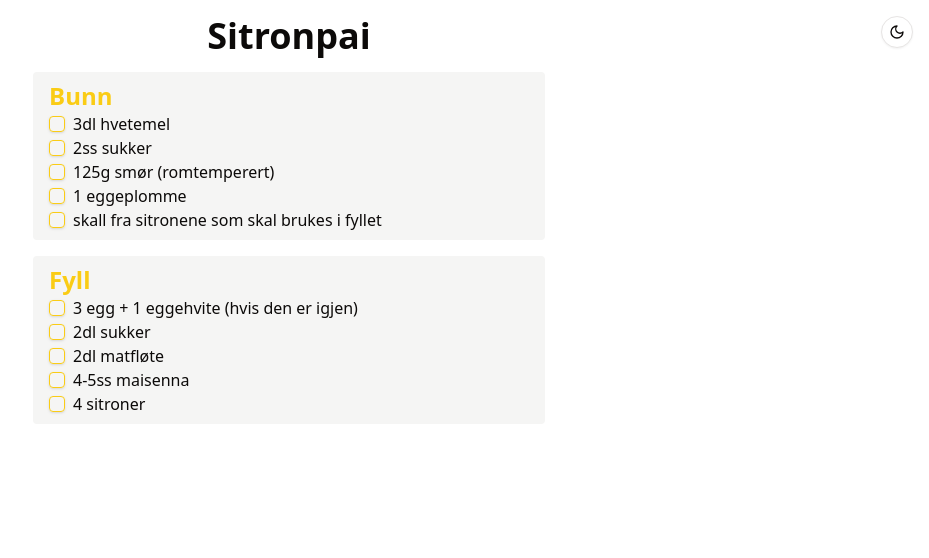
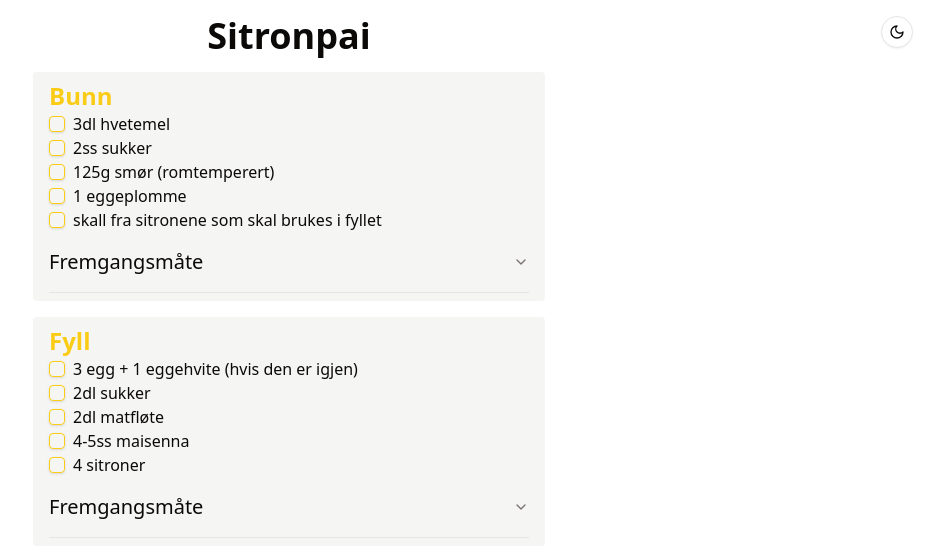
Before and after one commit to JonRennan/oppskriftsbok, a Next.js app: page / in a window 1280 px wide. Shown: the top 558 px of the page, without its empty margins (351-1280 px from the left). Built offline with nearby package versions, Linux system fonts and the light colour scheme.

Commit message:
add instructions

```diff
--- a/src/app/page.tsx
+++ b/src/app/page.tsx
@@ -1,3 +1,9 @@
+import {
+  Accordion,
+  AccordionContent,
+  AccordionItem,
+  AccordionTrigger,
+} from "~/components/ui/accordion"
 import { Checkbox } from "~/components/ui/checkbox";
 
 export default function HomePage() {
@@ -60,6 +66,27 @@ export default function HomePage() {
             </li>
           ))}
         </ul>
+        <Accordion type="single" collapsible>
+          <AccordionItem value="item-1">
+            <AccordionTrigger className="text-xl">Fremgangsmåte</AccordionTrigger>
+            <AccordionContent>
+              <ul className="flex flex-col gap-1">
+                <li>
+                  Ha alt i en bolle og kna det til en jevn deig.
+                </li>
+                <li>
+                  Smør paiformen med smør og press deigen jevnt ut i formen.
+                </li>
+                <li>
+                  La deigen stå kaldt i formen i minst 30 min.
+                </li>
+                <li>
+                  Stek bunnen i <b>10-15 min</b> på nederste rille (<b>180 grader</b>)
+                </li>
+              </ul>
+            </AccordionContent>
+          </AccordionItem>
+        </Accordion>
       </div>
 
       <div className="w-full px-4 py-2  md:max-w-lg bg-secondary rounded">
@@ -72,6 +99,14 @@ export default function HomePage() {
             </li>
           ))}
         </ul>
+        <Accordion type="single" collapsible>
+          <AccordionItem value="item-1">
+            <AccordionTrigger className="text-xl">Fremgangsmåte</AccordionTrigger>
+            <AccordionContent>
+              Stekes på nederste rille i ca. 20 min på 180 grader
+            </AccordionContent>
+          </AccordionItem>
+        </Accordion>
       </div>
     </main>
   );
```
